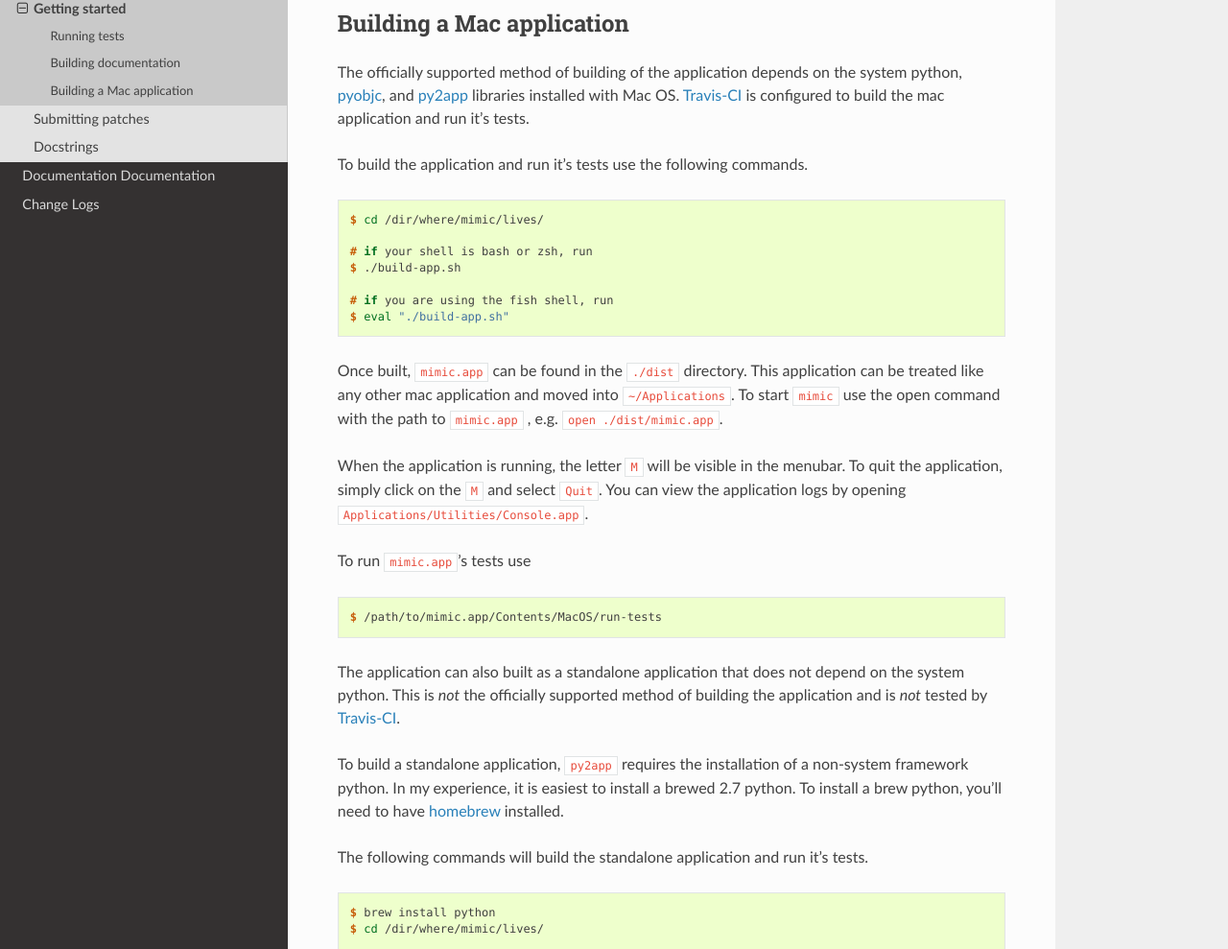
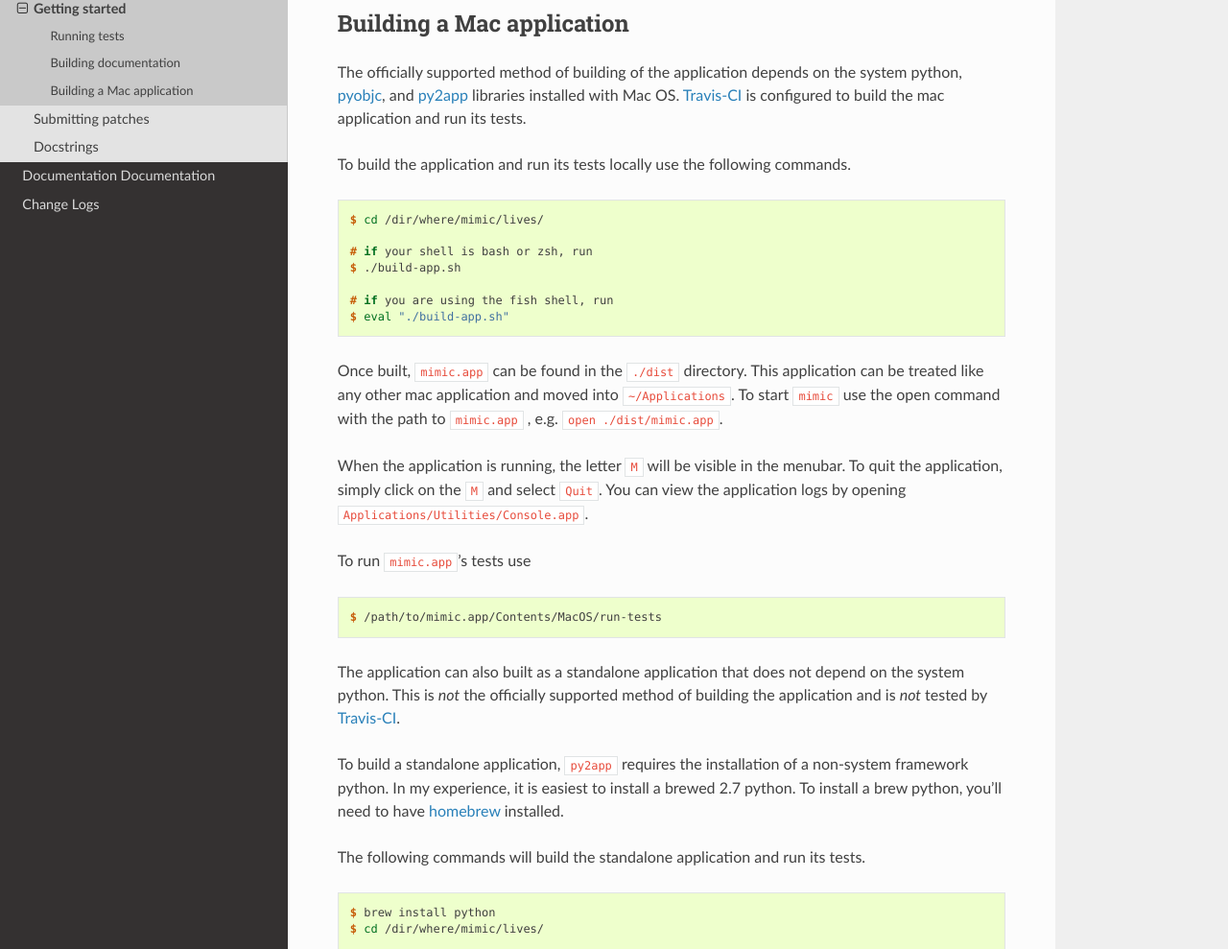
Before and after one commit to rackerlabs/mimic, a Sphinx documentation site: the page built from docs/development/getting-started.rst, in a window 1280 px wide and 1400 px high, scrolled down 1525 px. Shown: the part 168-1157 px from the top of the window at 96% size. Built offline with Sphinx 7.4.7 and the Read the Docs theme 2.0.0, drawn with Linux system fonts in a browser that asks for light colours.

Commit message:
it's/its

```diff
--- a/docs/development/getting-started.rst
+++ b/docs/development/getting-started.rst
@@ -89,9 +89,9 @@ Building a Mac application
 
 The officially supported method of building of the application depends on the
 system python, `pyobjc`_, and `py2app`_ libraries installed with Mac OS.
-`Travis-CI`_ is configured to build the mac application and run it's tests.
+`Travis-CI`_ is configured to build the mac application and run its tests.
 
-To build the application and run it's tests use the following commands.
+To build the application and run its tests locally use the following commands.
 
 .. code-block:: console
 
@@ -130,7 +130,7 @@ non-system framework python.
 In my experience, it is easiest to install a brewed 2.7 python.
 To install a brew python, you'll need to have `homebrew`_ installed.
 
-The following commands will build the standalone application and run it's
+The following commands will build the standalone application and run its
 tests.
 
 .. code-block:: console
```
